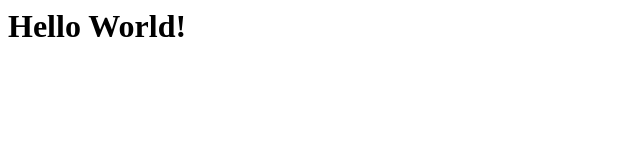
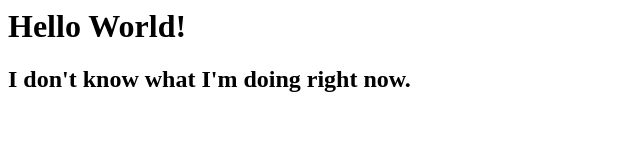
Before and after one commit to ariavelasquez/data-institute, a plain HTML site: page index.html in a window 1280 px wide. Shown: the whole page, without its empty margins (0-640 px from the left). Drawn offline with Linux system fonts and the light colour scheme.

Commit message:
Update index.html

```diff
--- a/index.html
+++ b/index.html
@@ -1 +1,2 @@
 <h1>Hello World!</h1>
+	<h2>I don't know what I'm doing right now.</h2>
```
